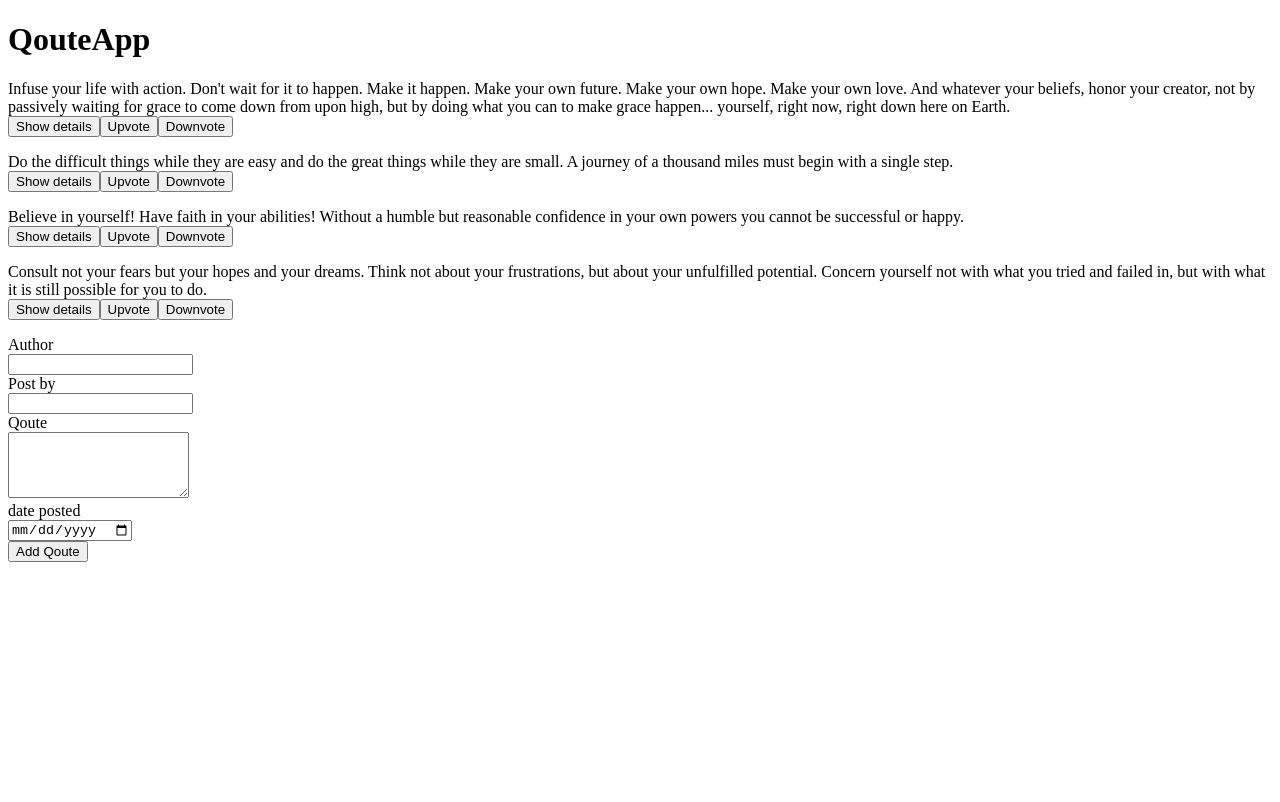
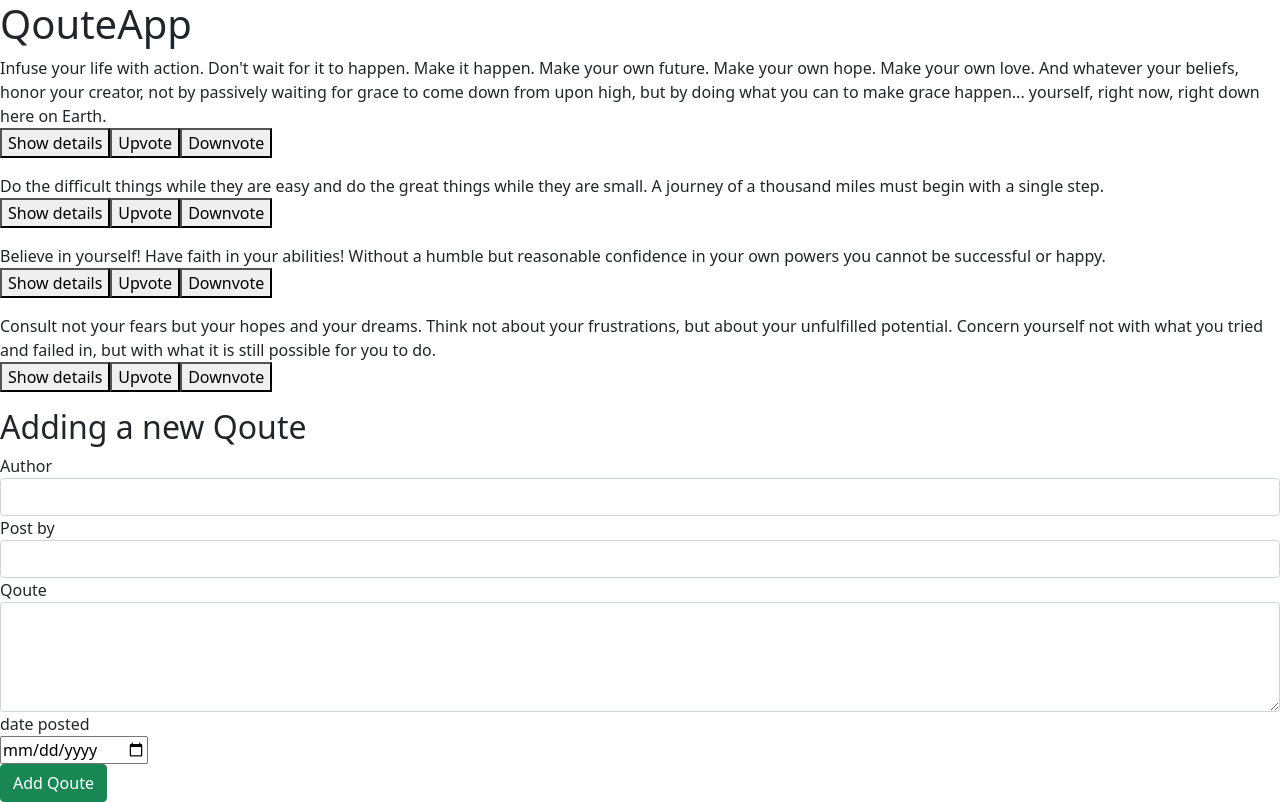
Before and after one commit to kLeitich/QuoteApp, an Angular app: page / in a window 1280 px wide. Built offline with nearby package versions, Linux system fonts and the light colour scheme.

Commit message:
adding bootstrap to the app

```diff
--- a/package.json
+++ b/package.json
@@ -18,6 +18,8 @@
     "@angular/platform-browser": "~13.3.0",
     "@angular/platform-browser-dynamic": "~13.3.0",
     "@angular/router": "~13.3.0",
+    "bootstrap": "^5.1.3",
+    "popper": "^1.0.1",
     "rxjs": "~7.5.0",
     "tslib": "^2.3.0",
     "zone.js": "~0.11.4"
--- a/src/app/qoute-form/qoute-form.component.html
+++ b/src/app/qoute-form/qoute-form.component.html
@@ -1,4 +1,5 @@
-<form #qouteForm='ngForm'>
+<h2>Adding a new Qoute</h2>
+<form #qouteForm='ngForm' (ngSubmit)='submitQoute()'>
     <div class="form-group">
 
         <label for="author">Author</label> <br>
--- a/src/app/qoute-form/qoute-form.component.ts
+++ b/src/app/qoute-form/qoute-form.component.ts
@@ -1,4 +1,4 @@
-import { Component, OnInit } from '@angular/core';
+import { Component, EventEmitter, OnInit, Output } from '@angular/core';
 import { Quote } from '../quote';
 
 @Component({
@@ -7,7 +7,13 @@ import { Quote } from '../quote';
   styleUrls: ['./qoute-form.component.css']
 })
 export class QouteFormComponent implements OnInit {
+
   newQuote= new Quote("","","");
+@Output() addQoute = new EventEmitter<Quote>();
+
+  submitQoute(){
+    this.addQoute.emit(this.newQuote);
+  }
   constructor() { }
 
   ngOnInit(): void {
--- a/src/app/qoute/qoute.component.html
+++ b/src/app/qoute/qoute.component.html
@@ -9,5 +9,8 @@
     </p>
   </div>
   <div>
-    <app-qoute-form></app-qoute-form>
+
   </div>
+  <div>
+    <app-qoute-form (addQoute)='addNewQoute($event)'></app-qoute-form>
+  </div>
--- a/src/app/qoute/qoute.component.ts
+++ b/src/app/qoute/qoute.component.ts
@@ -19,6 +19,12 @@ export class QouteComponent implements OnInit {
     this.qoutes[index].showDescription = !this.qoutes[index].showDescription;
   }
 
+  addNewQoute(quote:any){
+    let qouteLength =this.qoutes.length;
+    quote.id = qouteLength+1;
+    this.qoutes.push(quote)
+  }
+
   constructor() { }
 
   ngOnInit(): void {
--- a/src/styles.css
+++ b/src/styles.css
@@ -1 +1,2 @@
 /* You can add global styles to this file, and also import other style files */
+@import "~bootstrap/dist/css/bootstrap.css"
```
Also changed, not shown: 1 other file (tests, documents, lock files or other folders).
